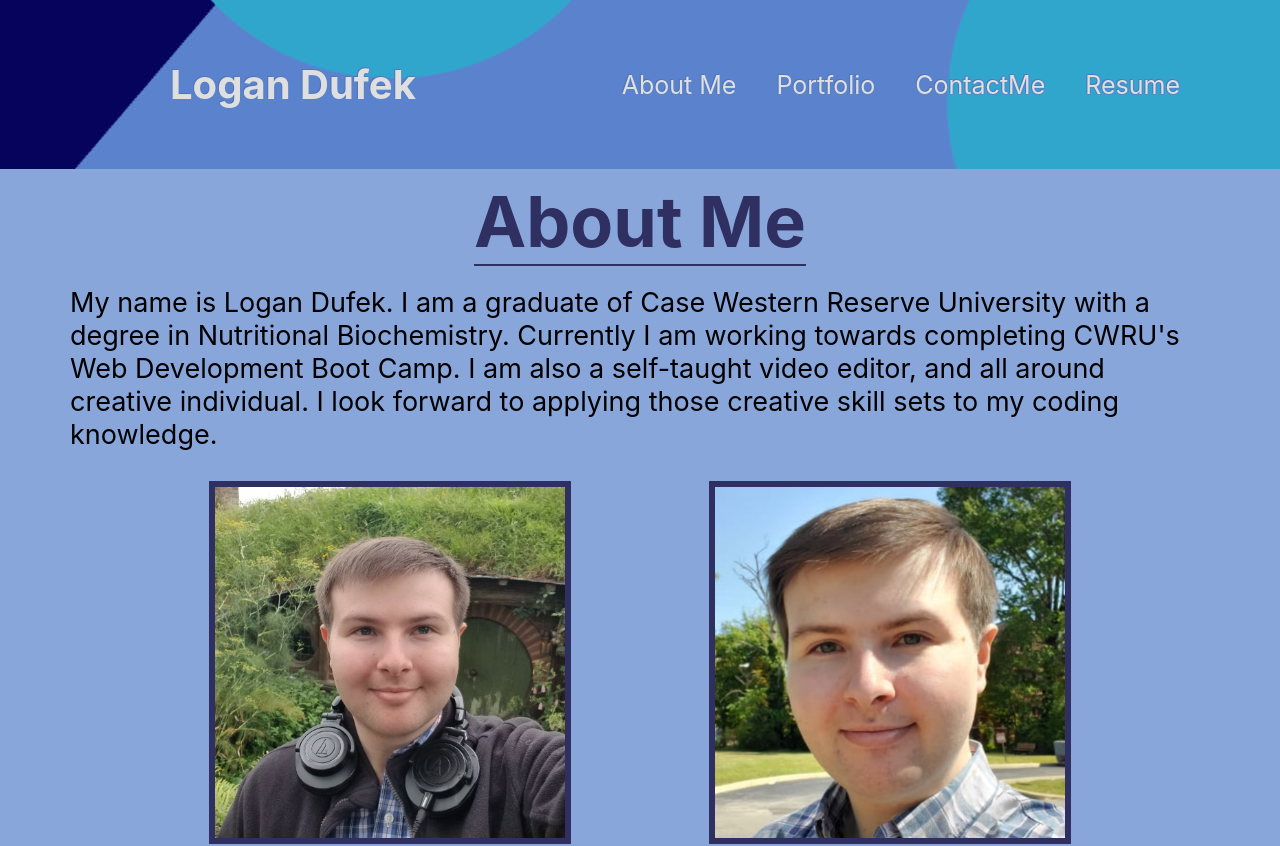
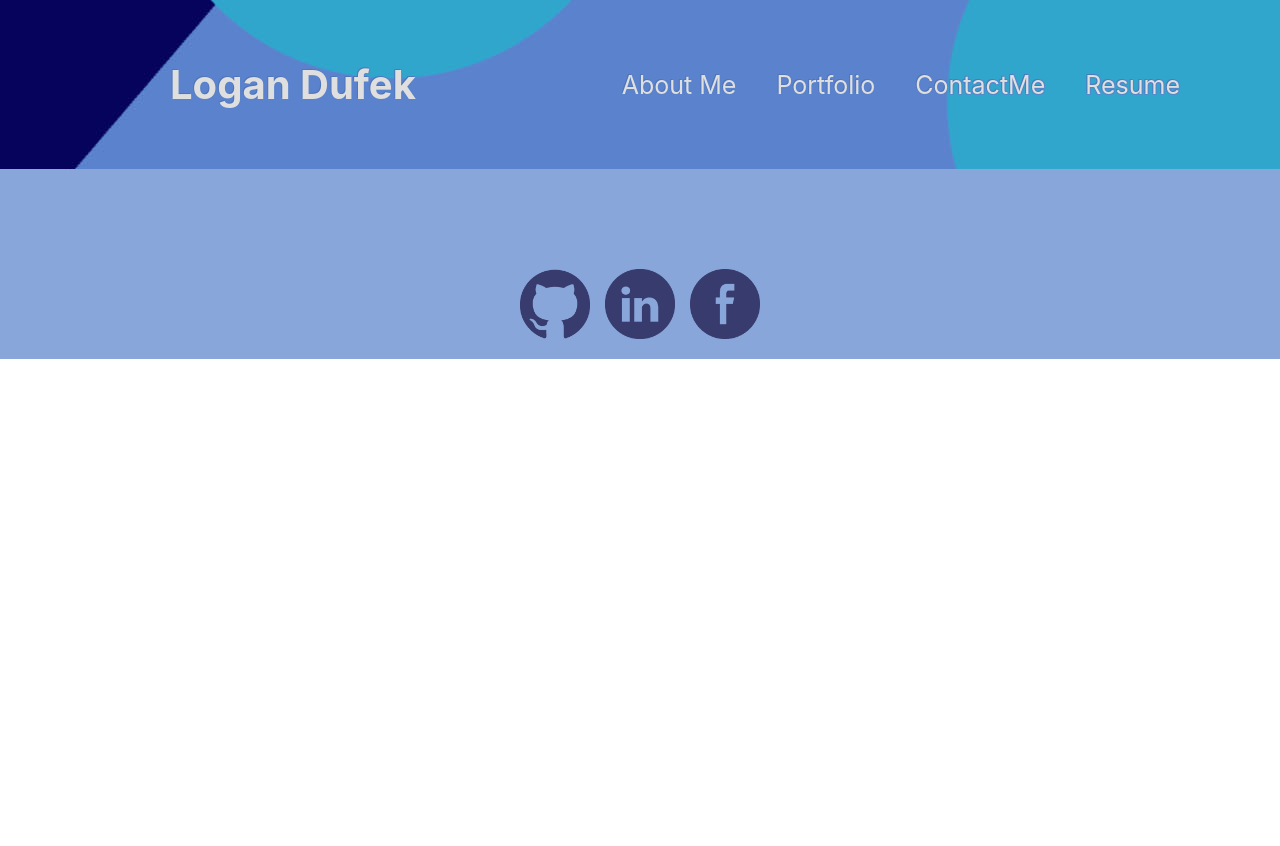
Before and after one commit to LoganDufek/react-portfolio, a React (Create React App) app: page / in a window 1280 px wide. Shown: the top 846 px of the page. After the commit the page ends 800 px from the top, so only its background shows below. Built offline with nearby package versions, Linux system fonts and the light colour scheme.

Commit message:
added updated routing for Github pages

```diff
--- a/package.json
+++ b/package.json
@@ -1,5 +1,6 @@
 {
   "homepage": "https://logandufek.github.io/react-portfolio/",
+  "start_url": ".",
   "name": "portfolio",
   "version": "0.1.0",
   "private": true,
@@ -38,5 +39,8 @@
       "last 1 firefox version",
       "last 1 safari version"
     ]
+  },
+  "devDependencies": {
+    "gh-pages": "^3.2.3"
   }
 }
--- a/src/App.js
+++ b/src/App.js
@@ -31,9 +31,9 @@ function App() {
 
           <div >
           <Switch>
-            <Route exact path="/" component={AboutMe} />
-            <Route exact path="/portfolio" component={Portfolio} />
-            <Route exact path="/contact" component={ContactMe} />
+            <Route exact path="react-portfolio/" component={AboutMe} />
+            <Route exact path="react-portfolio/portfolio" component={Portfolio} />
+            <Route exact path="react-portfolio/contact" component={ContactMe} />
             {/* <Route exact path="/resume" component={Resume} /> */}
           </Switch>
           </div>
```
Also changed, not shown: 1 other file (tests, documents, lock files or other folders).
